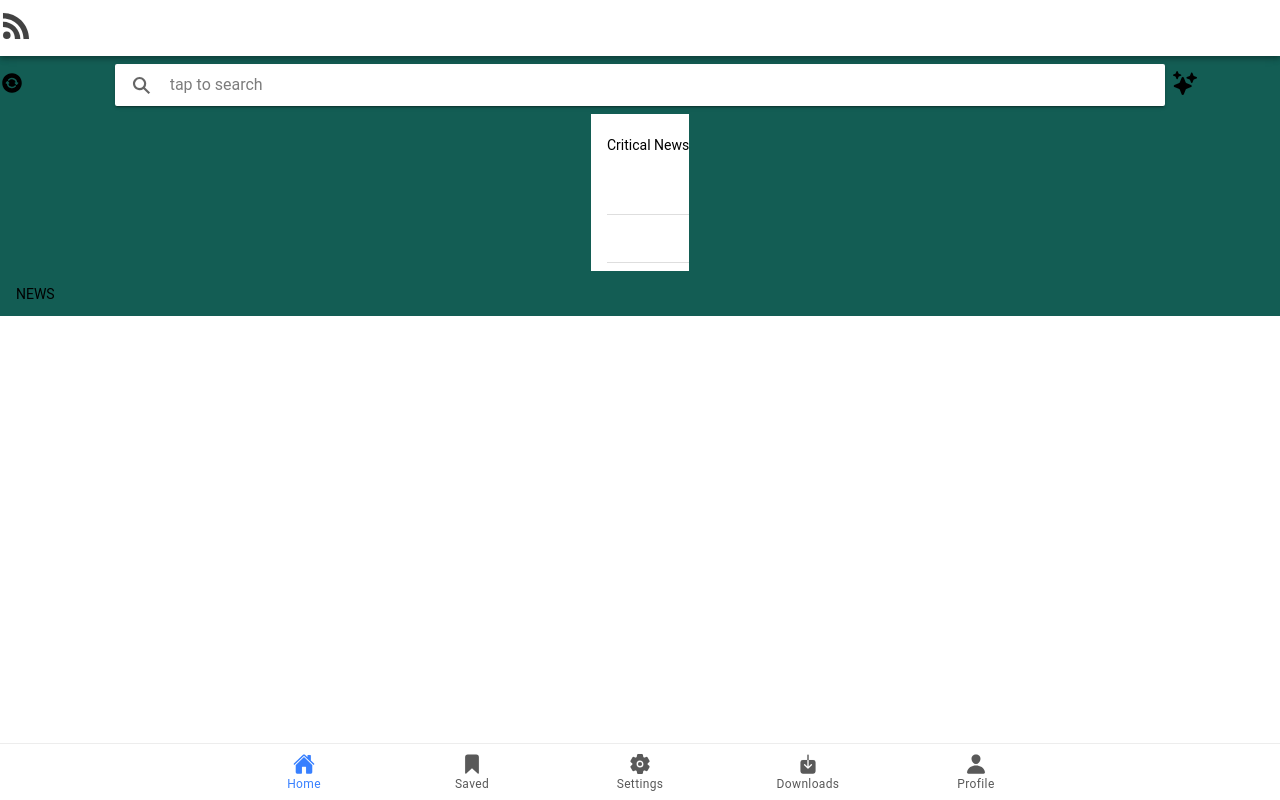
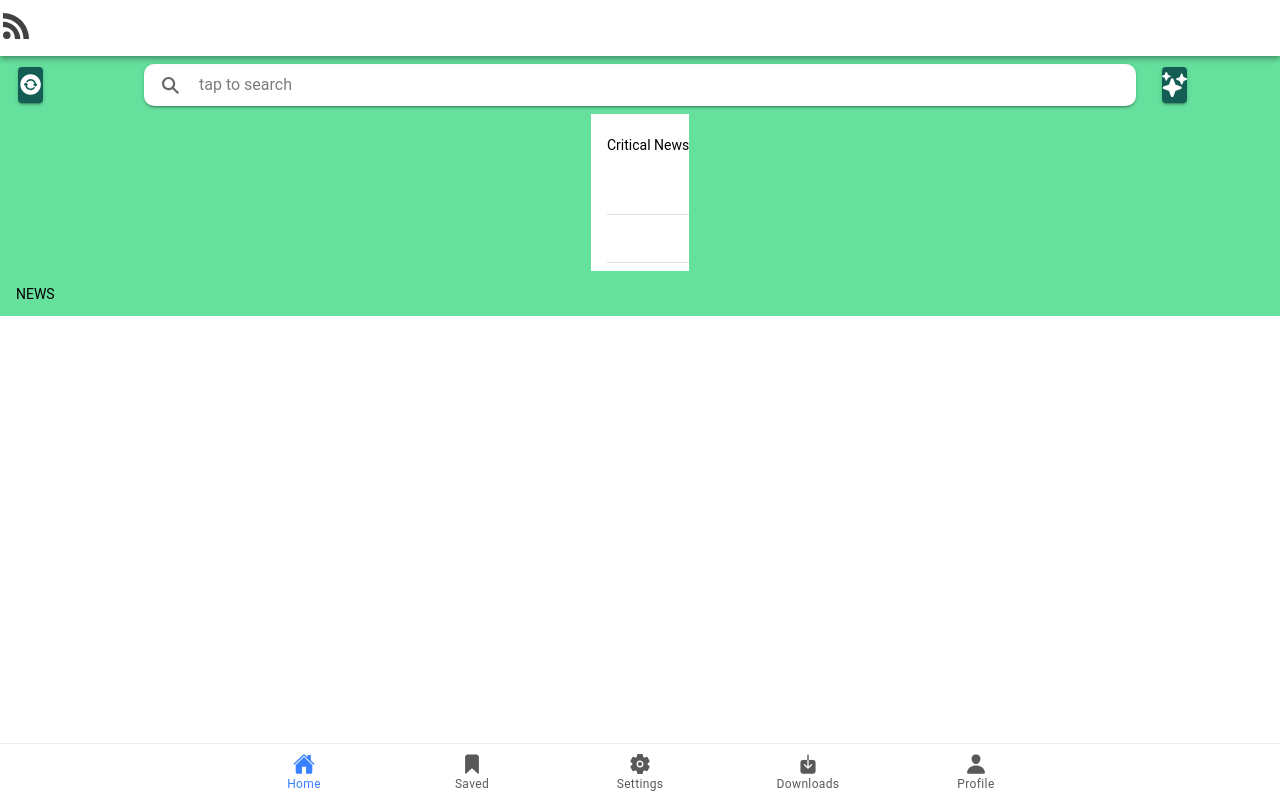
Before and after one commit to Konstantinos-Chatzistavrou/Threat-Watch, a React (Vite) app in the folder ui/: page /home in a window 1280 px wide. Built offline with nearby package versions, Linux system fonts and the light colour scheme.

Commit message:
138: Added search and buttons padding + alignment with tests

```diff
--- a/ui/src/app/pages/home/index.css
+++ b/ui/src/app/pages/home/index.css
@@ -1,7 +1,15 @@
 ion-row {
     display: flex;
-    background-color: #135d54;
+    background-color: #65E09D;
     align-items: center;
     justify-content: center;
     height: 100%;
 }
+
+ion-searchbar.custom {
+    --border-radius: 10px;
+}
+
+ion-button.custom {
+    --background: #135d54;
+}
--- a/ui/src/app/pages/home/index.tsx
+++ b/ui/src/app/pages/home/index.tsx
@@ -1,4 +1,5 @@
 import {
+  IonButton,
   IonCol,
   IonContent,
   IonGrid,
@@ -19,6 +20,8 @@ import React from "react";
 
 // todo: figure out why SVG doesn't load
 const Home: React.FC = () => {
+  const handleSearchChange = () => {};
+
   return (
     <IonPage>
       <IonHeader>
@@ -27,28 +30,44 @@ const Home: React.FC = () => {
         </IonToolbar>
       </IonHeader>
       <IonContent fullscreen>
-        <IonGrid class={"ion-no-padding"}>
-          <IonRow>
+        <IonGrid className={"ion-no-padding"}>
+          <IonRow
+            className={"ion-padding-horizontal"}
+            data-testid={"home-search-row"}
+          >
             <IonCol size={"1"}>
+              <IonButton
+                className={"ion-no-padding custom"}
+                aria-label="search-reload"
+              >
                 <IonIcon
-                aria-hidden="true"
+                  slot={"icon-only"}
+                  aria-hidden={true}
                   icon={syncCircle}
-                style={{ fontSize: "24px" }}
                 />
+              </IonButton>
             </IonCol>
-            <IonCol>
+            <IonCol className={"ion-padding-horizontal"}>
               <IonSearchbar
                 aria-label="home-search-input"
                 animated={true}
                 placeholder="tap to search"
+                debounce={500}
+                onIonInput={handleSearchChange}
+                className={"custom"}
               ></IonSearchbar>
             </IonCol>
             <IonCol size={"1"}>
+              <IonButton
+                className={"ion-no-padding custom"}
+                aria-label="sparkles-placeholder-aria-label"
+              >
                 <IonIcon
-                aria-hidden="true"
+                  slot={"icon-only"}
+                  aria-hidden={true}
                   icon={sparkles}
-                style={{ fontSize: "24px" }}
                 />
+              </IonButton>
             </IonCol>
           </IonRow>
           <IonRow>
```
Also changed, not shown: ui/scripts/ionic/script-list.md (+8 -1 lines), ui/src/setupTests.ts (+11 -6 lines), 2 other files (tests, documents, lock files or other folders). Lines whose indentation alone changed are shown as unchanged.
